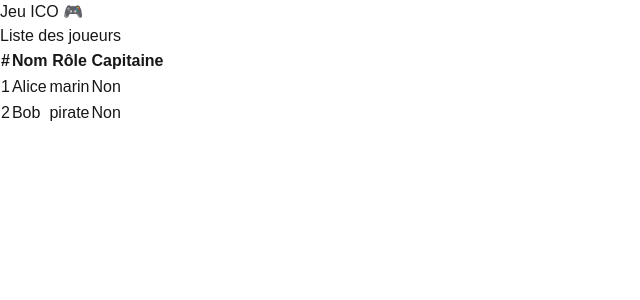
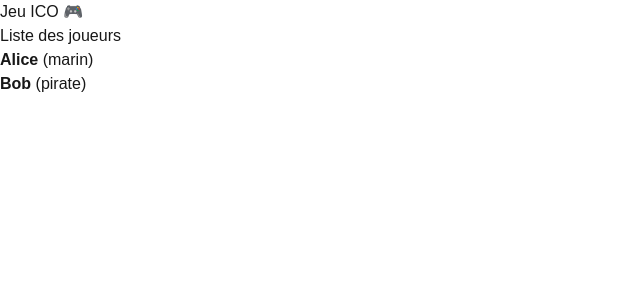
Before and after one commit to root-ibrahima/ico-card-game, a Next.js app: page /game in a window 1280 px wide. Shown: the top 300 px of the page, without its empty margins (0-640 px from the left). Built offline with nearby package versions, Linux system fonts and the light colour scheme.

Commit message:
Améliorer la page de la salle de jeu et le tableau des joueurs : ajout d'une interface pour les props, mise à jour du rendu des joueurs avec une liste et amélioration de l'affichage.

```diff
--- a/src/components/GameBoard.tsx
+++ b/src/components/GameBoard.tsx
@@ -1,41 +1,34 @@
 import React from "react";
-import type { Player } from "@/types/index";
+
+interface Player {
+  id: string;
+  name: string;
+  role: "marin" | "pirate" | "sirène";
+}
 
 interface GameBoardProps {
-  players: Player[]; // Liste des joueurs à afficher
+  players: Player[];
 }
 
 const GameBoard: React.FC<GameBoardProps> = ({ players }) => {
   return (
-    <div className="p-4 border rounded shadow">
-      <h2 className="text-2xl font-bold mb-4">Liste des joueurs</h2>
+    <div className="w-full max-w-md border rounded-lg p-4 bg-white shadow-md">
+      <h2 className="text-xl font-bold mb-4">Liste des joueurs</h2>
       {players.length === 0 ? (
-        <p className="text-gray-500">Aucun joueur n&apos;est encore inscrit.</p>
+        <p className="text-gray-500">Aucun joueur pour le moment.</p>
       ) : (
-        <table className="w-full border-collapse border border-gray-300">
-          <thead>
-            <tr className="bg-gray-100">
-              <th className="border border-gray-300 p-2 text-left">#</th>
-              <th className="border border-gray-300 p-2 text-left">Nom</th>
-              <th className="border border-gray-300 p-2 text-left">Rôle</th>
-              <th className="border border-gray-300 p-2 text-left">Capitaine</th>
-            </tr>
-          </thead>
-          <tbody>
-            {players.map((player) => (
-              <tr key={player.id} className="hover:bg-gray-50">
-                <td className="border border-gray-300 p-2">{player.id}</td>
-                <td className="border border-gray-300 p-2">{player.name}</td>
-                <td className="border border-gray-300 p-2 capitalize">
-                  {player.role}
-                </td>
-                <td className="border border-gray-300 p-2">
-                  {player.isCaptain ? "Oui" : "Non"}
-                </td>
-              </tr>
-            ))}
-          </tbody>
-        </table>
+        <ul className="space-y-2">
+          {players.map((player) => (
+            <li
+              key={player.id}
+              className="flex justify-between items-center border-b pb-2"
+            >
+              <span>
+                <strong>{player.name}</strong> ({player.role})
+              </span>
+            </li>
+          ))}
+        </ul>
       )}
     </div>
   );
```
Also changed, not shown: src/app/game/[roomCode]/page.tsx (+8 -4 lines).
